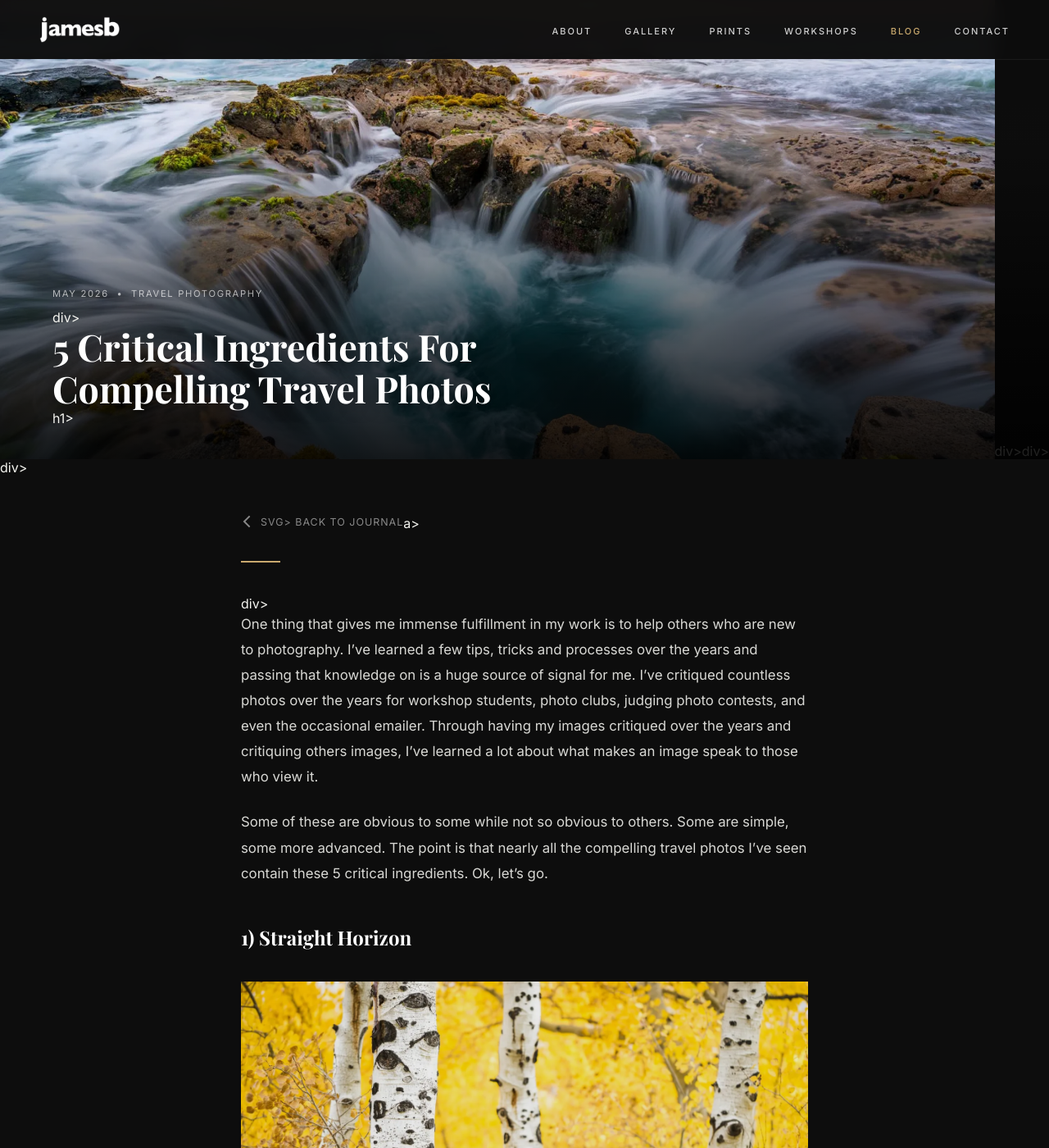
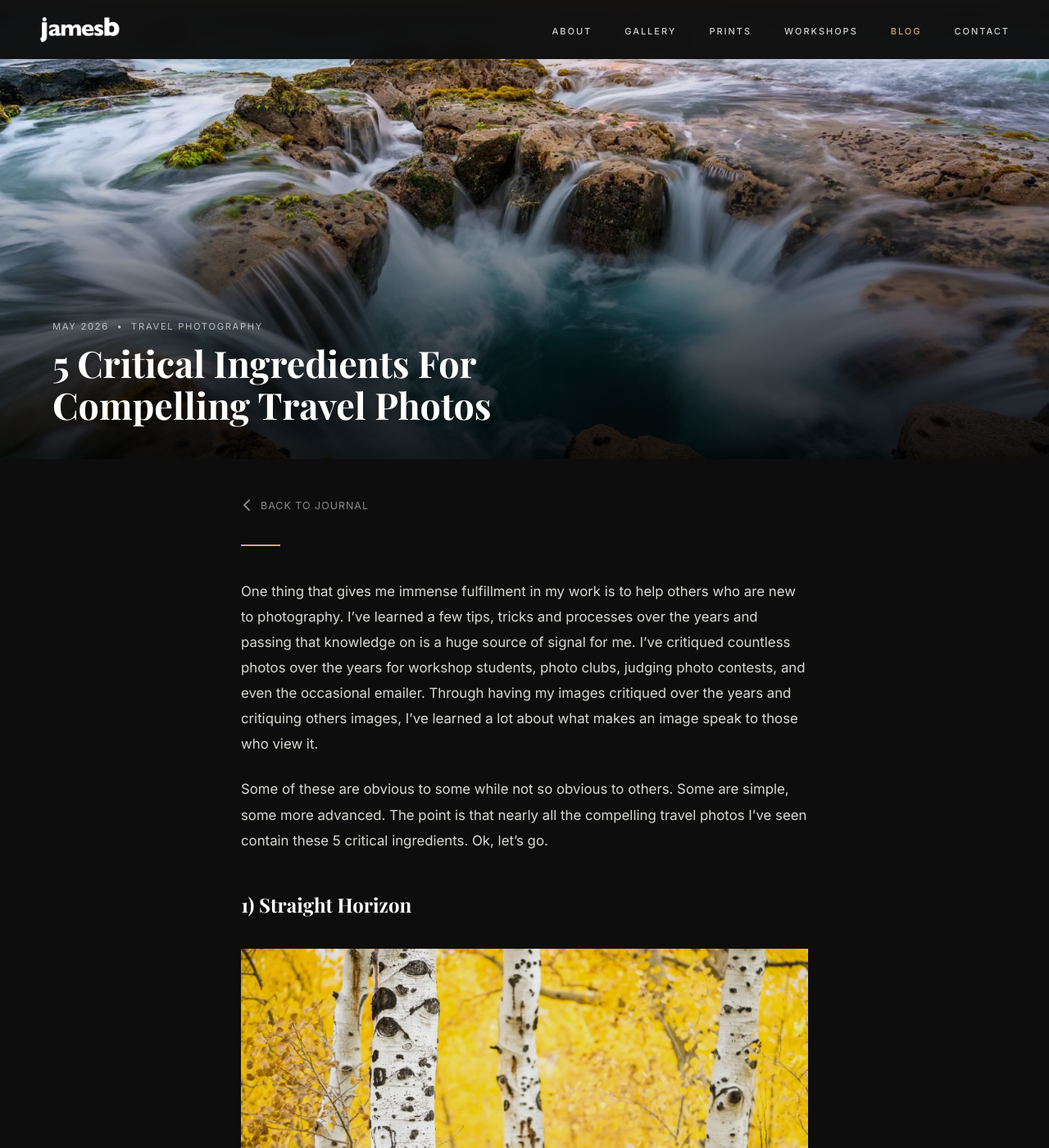
Before and after one commit to jamesbrandon85/jamesbrandon85.github.io, a Jekyll site: the page built from _posts/2026-05-01-5-critical-ingredients-compelling-travel-photos.md, in a window 1280 px wide and 1400 px high. Shown: the whole window at 82% size. Built offline with Jekyll 4.4.1, drawn with Linux system fonts in a browser that asks for light colours; some web fonts are replaced.

Commit message:
Fix HTML tag duplication in post lightbox

```diff
--- a/_layouts/post.html
+++ b/_layouts/post.html
@@ -19,7 +19,7 @@ layout: default
 .post-body blockquote { border-left: 3px solid var(--accent); padding: 0.75rem 1.5rem; margin: 2rem 0; font-style: italic; color: rgba(245,245,240,0.7); }
 .post-body figcaption { font-size: 0.78rem; color: var(--text-muted); text-align: center; margin-top: -1.5rem; margin-bottom: 2rem; letter-spacing: 0.05em; }
 
-  /* ——— Post image hover zoom ——— */
+/* Post image hover zoom */
 .post-img-wrap { position: relative; overflow: hidden; margin: 2rem 0; cursor: zoom-in; display: block; }
 .post-img-wrap img { width: 100%; height: auto; display: block; margin: 0; transition: transform 0.5s ease; filter: brightness(0.92); }
 .post-img-wrap:hover img { transform: scale(1.04); filter: brightness(1); }
@@ -27,13 +27,13 @@ layout: default
 .post-img-wrap:hover .post-img-overlay { opacity: 1; }
 .post-img-wrap .post-img-caption { color: #fff; font-size: 12px; line-height: 1.4; font-family: 'Inter', sans-serif; letter-spacing: 0.04em; }
 
-  /* ——— Blog post lightbox ——— */
+/* Blog post lightbox */
 .post-lightbox { position: fixed; inset: 0; z-index: 999; background: rgba(0,0,0,0.95); display: flex; align-items: center; justify-content: center; opacity: 0; pointer-events: none; transition: opacity 0.3s; }
 .post-lightbox.active { opacity: 1; pointer-events: all; }
 .post-lightbox img { max-width: 90vw; max-height: 90vh; object-fit: contain; }
 .post-lightbox-close { position: absolute; top: 24px; right: 32px; color: rgba(255,255,255,0.6); font-size: 30px; cursor: pointer; background: none; border: none; transition: color 0.2s; line-height: 1; padding: 0; }
 .post-lightbox-close:hover { color: #fff; }
-  .post-lightbox-caption { position: absolute; bottom: 48px; left: 50%; transform: translateX(-50%); text-align: center; background: rgba(0,0,0,0.45); backdrop-filter: blur(6px); padding: 10px 24px 14px; white-space: nowrap; max-width: 90vw; white-space: normal; text-align: center; }
+.post-lightbox-caption { position: absolute; bottom: 48px; left: 50%; transform: translateX(-50%); text-align: center; background: rgba(0,0,0,0.45); backdrop-filter: blur(6px); padding: 10px 24px 14px; max-width: 90vw; white-space: normal; }
 .post-lightbox-caption-title { font-family: 'Playfair Display', serif; font-size: 16px; color: #fff; }
 .post-lb-nav { position: absolute; top: 50%; transform: translateY(-50%); background: none; border: none; color: rgba(255,255,255,0.5); font-size: 40px; cursor: pointer; padding: 20px; transition: color 0.2s; z-index: 10; line-height: 1; user-select: none; }
 .post-lb-nav:hover { color: #fff; }
@@ -44,82 +44,65 @@ layout: default
 {% if page.image %}
 <div class="post-hero-wrap">
   <img class="post-hero" src="{{ page.image }}" alt="{{ page.image_alt | default: page.title }}">
-    <div class="post-hero-overlay"></div>div>
+  <div class="post-hero-overlay"></div>
   <div class="post-hero-text">
-          <div class="post-hero-meta">{{ page.date | date: "%B %Y" }} &nbsp;&bull;&nbsp; {{ page.category | default: "Photography" }}</div>div>
-          <h1 class="post-hero-title">{{ page.title }}</h1>h1>
-    </div>div>
-</div>div>
+    <div class="post-hero-meta">{{ page.date | date: "%B %Y" }} &nbsp;&bull;&nbsp; {{ page.category | default: "Photography" }}</div>
+    <h1 class="post-hero-title">{{ page.title }}</h1>
+  </div>
+</div>
 {% endif %}
 
 <article>
   <div class="post-container">
     <a class="post-back" href="/blog/">
-                  <svg viewBox="0 0 12 12" fill="none" stroke="currentColor" stroke-width="1.5"><path d="M8 1L3 6l5 5"/></svg>svg>
+      <svg viewBox="0 0 12 12" fill="none" stroke="currentColor" stroke-width="1.5"><path d="M8 1L3 6l5 5"/></svg>
       Back to Journal
-          </a>a>
+    </a>
 
-          <div class="post-divider"></div>div>
+    <div class="post-divider"></div>
 
     <div class="post-body">
       {{ content }}
-          </div>div>
-    </div>div>
+    </div>
+  </div>
 </article>
 
-<!-- Blog post lightbox -->
 <div class="post-lightbox" id="postLightbox">
-    <button class="post-lightbox-close" id="postLbClose">&times;</button>button>
+  <button class="post-lightbox-close" id="postLbClose">&times;</button>
   <img id="postLbImg" src="" alt="">
   <div class="post-lightbox-caption">
-          <div class="post-lightbox-caption-title" id="postLbCaption"></div>div>
-    </div>div>
-    <button class="post-lb-nav" id="postLbPrev">&#8249;</button>button>
-    <button class="post-lb-nav" id="postLbNext">&#8250;</button>button>
-</div>div>
+    <div class="post-lightbox-caption-title" id="postLbCaption"></div>
+  </div>
+  <button class="post-lb-nav" id="postLbPrev">&#8249;</button>
+  <button class="post-lb-nav" id="postLbNext">&#8250;</button>
+</div>
 
 <script>
 (function() {
-      // Wrap all post body images in a zoom container
   var postBody = document.querySelector('.post-body');
   if (!postBody) return;
-
   var imgs = postBody.querySelectorAll('img');
   var postImgs = [];
-
   imgs.forEach(function(img) {
-            // Skip if already wrapped
     if (img.parentNode.classList.contains('post-img-wrap')) return;
-
     var wrap = document.createElement('div');
     wrap.className = 'post-img-wrap';
-
     var overlay = document.createElement('div');
     overlay.className = 'post-img-overlay';
-
     var captionEl = document.createElement('span');
     captionEl.className = 'post-img-caption';
     var altText = img.getAttribute('alt') || '';
     captionEl.textContent = altText;
     overlay.appendChild(captionEl);
-
-            // Insert wrap before img, then move img inside
     img.parentNode.insertBefore(wrap, img);
     wrap.appendChild(img);
     wrap.appendChild(overlay);
-
-            // If there is a figcaption sibling, move it inside the wrap too
     var next = wrap.nextSibling;
-            if (next && next.tagName === 'FIGCAPTION') {
-                    wrap.appendChild(next);
-            }
-
+    if (next && next.tagName === 'FIGCAPTION') { wrap.appendChild(next); }
     var idx = postImgs.length;
     postImgs.push({ src: img.src, alt: altText });
     wrap.addEventListener('click', function() { openPostLb(idx); });
   });
-
-      // Lightbox logic
   var lb = document.getElementById('postLightbox');
   var lbImg = document.getElementById('postLbImg');
   var lbCaption = document.getElementById('postLbCaption');
@@ -127,7 +110,6 @@ layout: default
   var lbPrev = document.getElementById('postLbPrev');
   var lbNext = document.getElementById('postLbNext');
   var currentIdx = 0;
-
   function openPostLb(idx) {
     currentIdx = (idx + postImgs.length) % postImgs.length;
     lbImg.src = postImgs[currentIdx].src;
```
Also changed, not shown: other parts of _layouts/post.html (+2 -13 lines). Lines whose indentation alone changed are shown as unchanged.
